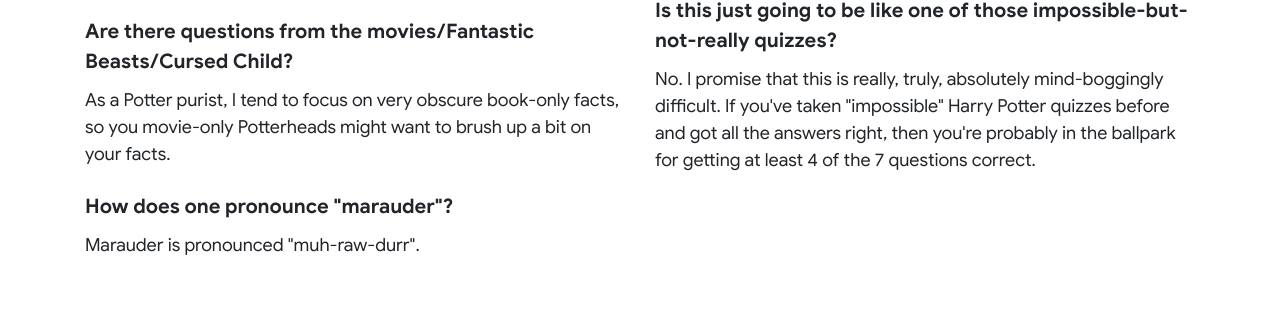
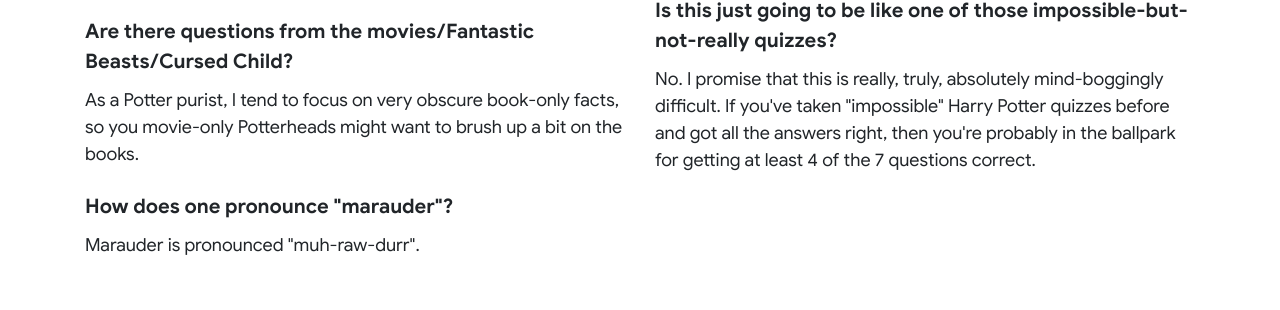
Before and after one commit to oliviachang29/marauders-map, a Jekyll site: the page built from index.html, in a window 1280 px wide. Shown: the part 1513-1823 px from the top of the page. Built offline with Jekyll 4.4.1, drawn with Linux system fonts in a browser that asks for light colours.

Commit message:
rephrase

```diff
--- a/_includes/faq.html
+++ b/_includes/faq.html
@@ -11,7 +11,7 @@
 		</div>
 		<div class="text-block">
 			<h4>Are there questions from the movies/Fantastic Beasts/Cursed Child?</h4>
-			<p>As a Potter purist, I tend to focus on very obscure book-only facts, so you movie-only Potterheads might want to brush up a bit on your facts.</p>
+			<p>As a Potter purist, I tend to focus on very obscure book-only facts, so you movie-only Potterheads might want to brush up a bit on the books.</p>
 		</div>
 		<div class="text-block">
 			<h4>How does one pronounce "marauder"?</h4>
```
